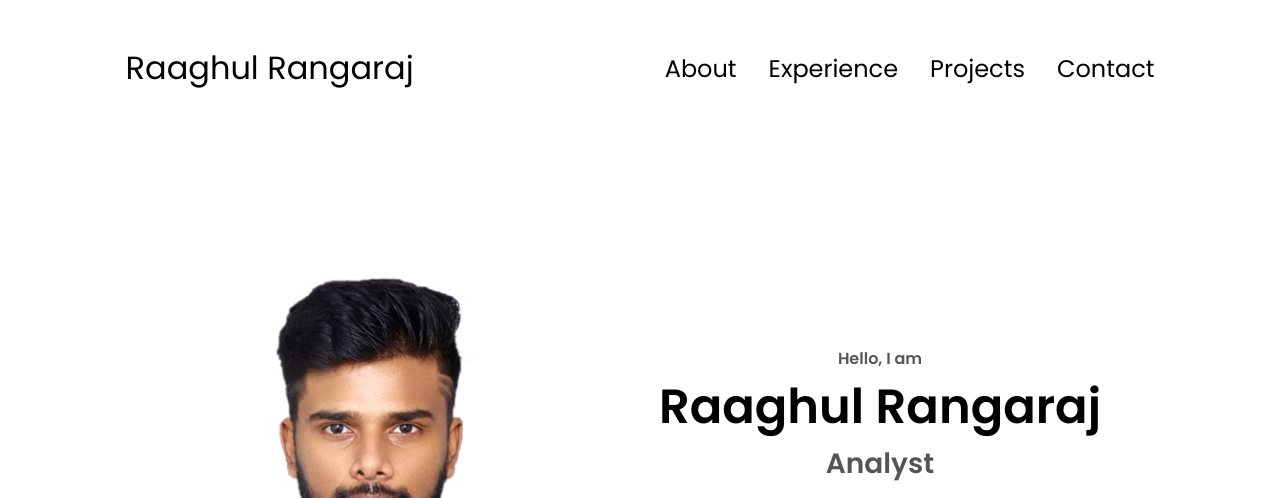
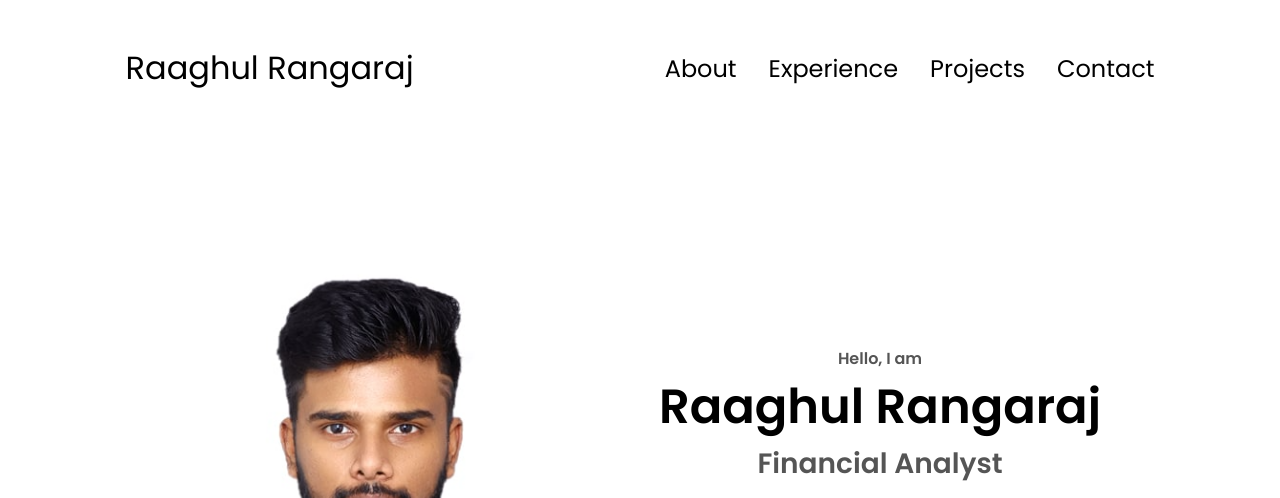
Before and after one commit to Raaghul0107/Portfolio-html-css-js, a plain HTML site: page index.html in a window 1280 px wide. Shown: the top 498 px of the page. Drawn offline with Linux system fonts and the light colour scheme.

Commit message:
added new resume

```diff
--- a/index.html
+++ b/index.html
@@ -45,9 +45,9 @@
     <div class="section__text">
         <p class="section__text__p1">Hello, I am</p>
         <h1 class="title">Raaghul Rangaraj</h1>
-        <p class="section__text__p2">Analyst</p>
+        <p class="section__text__p2">Financial Analyst</p>
         <div class="btn-container">
-            <button class="btn btn-color-2" onclick="window.open('./assets/Raaghul_Rangaraj_-_Data_Driven_Financial_Decision_Maker (1).pdf')">Download CV
+            <button class="btn btn-color-2" onclick="window.open('./assets/Raaghul Financial analyst.pdf')">Download CV
             </button>
             <button class="btn btn-color-1" onclick="location.href='./#contact'">Contact Info
             </button>
```
Also changed, not shown: 1 other file.
